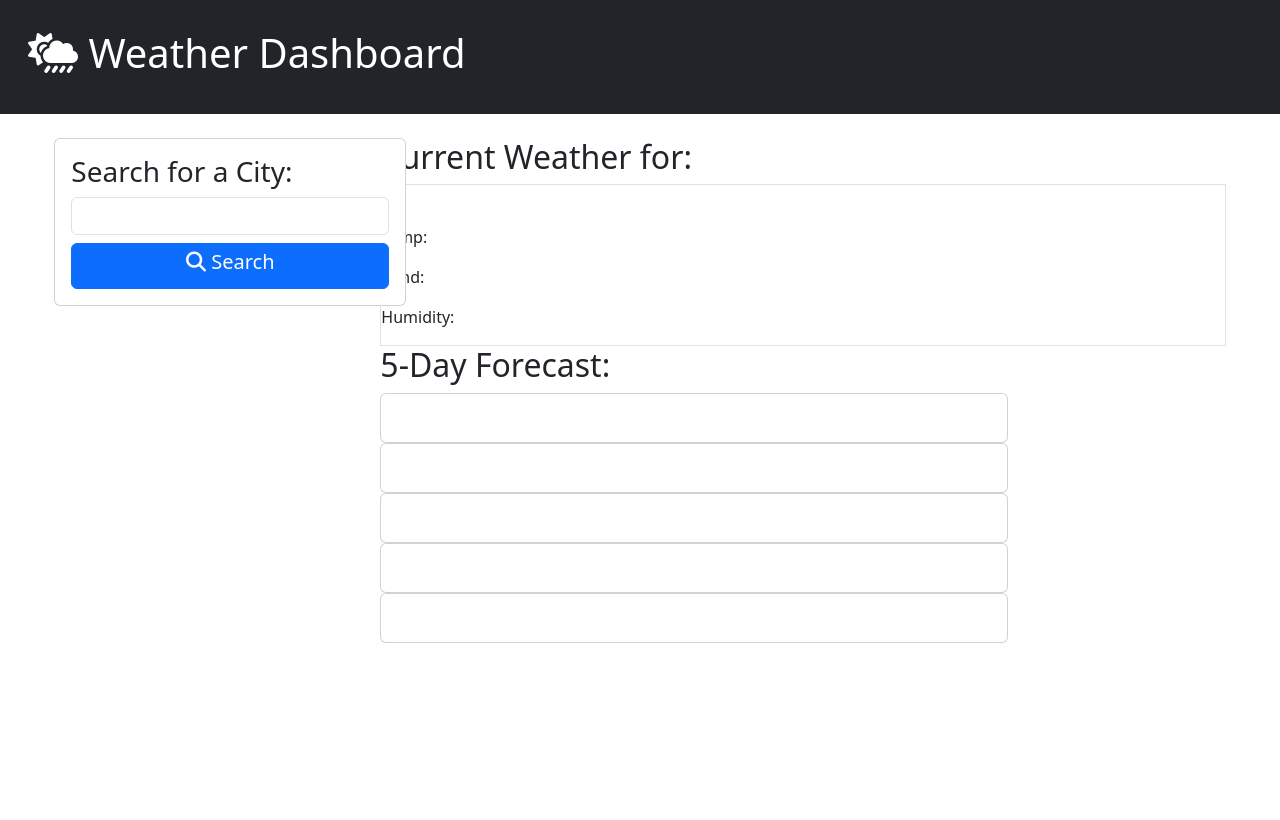
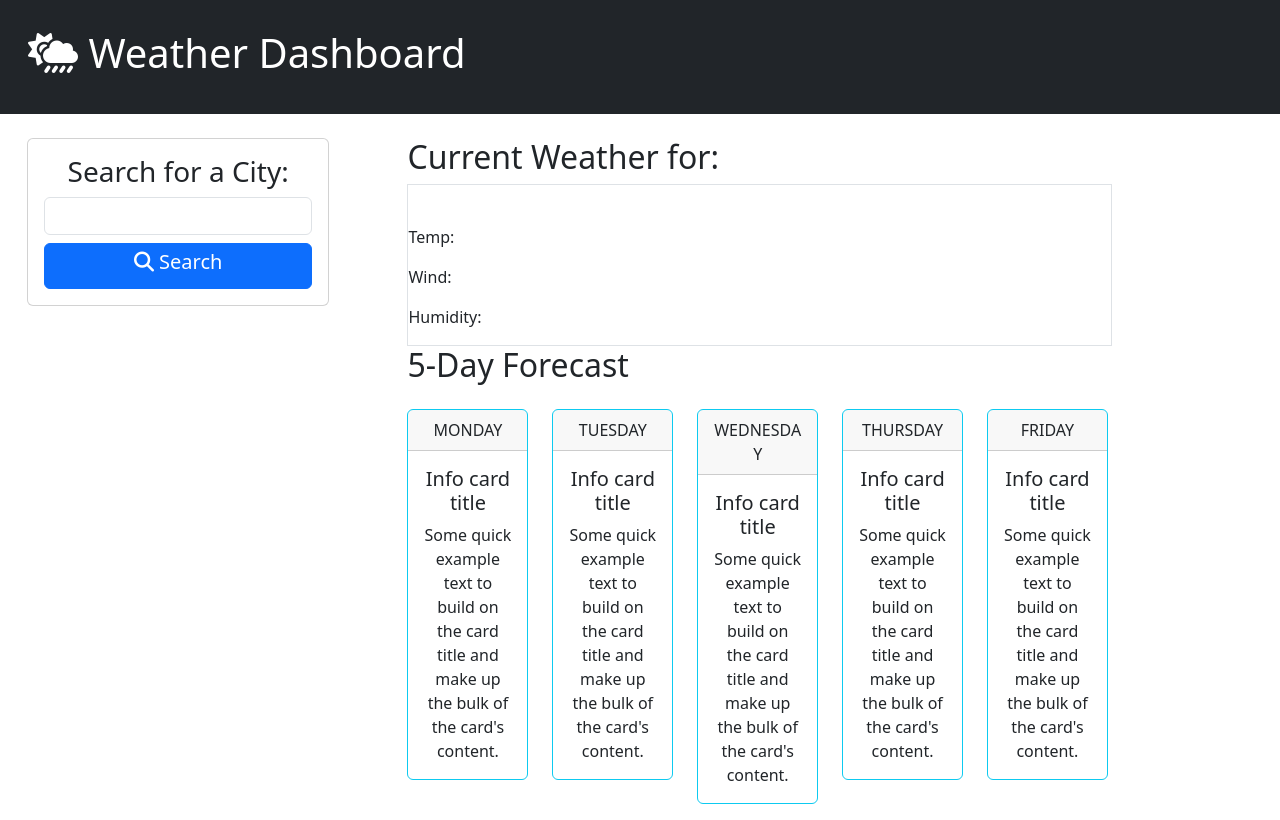
Before and after one commit to Gdebortoli/earth-wind-fire.w.api, a plain HTML site: page index.html in a window 1280 px wide. Drawn offline with nearby package versions, Linux system fonts and the light colour scheme.

Commit message:
styled page

```diff
--- a/assets/jS/script.js
+++ b/assets/jS/script.js
@@ -19,7 +19,7 @@ const futureWeather = document.querySelector('#futureWeather');
 //Search History
 let prevSearch = document.querySelector('#past-searches');
 let storedHistory = JSON.parse(localStorage.getItem('cityHistory'));
-console.log(savedHistory);
+console.log(storedHistory);
 if (!searchedHist) var searchedHist = [];
 
 // Getting coordinates to use in search for city api
@@ -49,10 +49,10 @@ var getCoordinates = function (searchParam) {
 const searchWeatherForm = function (event) {
     event.preventDefault();
     currCitySearch = cityInput.value.trim();
-    console.log(currCitySearch);
+    // console.log("currCitySearch");
     getCoordinates(currCitySearch)
     .then(function (data) {
-        curLat = data.latitude;
+        curLat = data.lattitude;
         curLong = data.longitude;
 
         window.localStorage.setItem("cityHistory", JSON.stringify(storedHistory));
@@ -60,16 +60,35 @@ const searchWeatherForm = function (event) {
     // display current weather
         currentWeatherDisplay();
     // UV index
-        uVIUrl = "https://api.openweathermap.org/data/2.5/air_pollution?lat=" + curLat + "&lon=" + curlLong + "&appid=" + apiKey + "&units=imperial";
+        uVIUrl = "https://api.openweathermap.org/data/2.5/air_pollution?lat=" + curLat + "&lon=" + curLong + "&appid=" + apiKey + "&units=imperial";
     // Display Weather forecast
-        fivedwUrl = forecastUrl = "https://api.openweathermap.org/data/2.5/forecast?lat=" + curLat + "&lon=" + curLon + "&appid=" + apiKey + "&units=imperial";
+        fivedwUrl = forecastUrl = "https://api.openweathermap.org/data/2.5/forecast?lat=" + curLat + "&lon=" + curLong + "&appid=" + apiKey + "&units=imperial";
         fiveDayWeatherDisplay();
     // add search history
         searchedHist.push(currCitySearch);
-        console.log("searchedHist");
 
-    })
+        cityInput.value = "";
+        console.log(JSON.parse(window.localStorage.getItem("cityHistory")));
+    });
+}
 
+// Search History Display fx
+
+
+
+// Current weather Display fx
+const currentWeatherDisplay = function () {
+
+}
+
+// 5 day forecast fx
+const fiveDayWeatherDisplay = function () {
+
+}
+
+
+
+document.getElementById('search-button').onclick = searchWeatherForm;
 
 
 
@@ -110,18 +129,3 @@ const searchWeatherForm = function (event) {
 //         alert("Missing Information. Please enter a city name.");
 //     }
 // };
-// Current weather Display
-const currentWeatherDisplay = function () {
-
-}
-
-// 5 day forecast
-const fiveDayWeatherDisplay = function () {
-
-}
-
-// Past Searches
-
-document.getElementById('search-button').onclick = searchWeatherForm;
-
-}
--- a/index.html
+++ b/index.html
@@ -44,15 +44,17 @@
             <!-- Search for a city -->
             <main class="row d-flex justify-content-around">
                 <!-- <div class="container justify-content-start"> -->
-                    <div class="sidebar col-4 col-md-3 col-lg-2">
-                        <div class="card" style="width: 22rem;">
+                <div class="sidebar col-md-3 grid">
+                    <div class="card g-col-4" >
                         <div class="card-body">
-                                <h3>Search for a City:</h3>
+                            <h3 class="text-center">Search for a City:</h3>
                             <form class="flex-column d-grid gap-2">
                                 <div class="form-group">
-                                            <input type="text" class="form-control" id="city-name">
+                                    <input type="text" class="form-control"
+                                        id="city-name">
                                 </div>
-                                            <button id="search-button" type="submit" class="btn btn-primary">
+                                <button id="search-button" type="submit"
+                                    class="btn btn-primary">
                                     <h5><i class="fas fa-search"></i> Search</h5>
                                 </button>
                             </form>
@@ -64,9 +66,9 @@
 
                 <!-- current city weather card -->
 
-                <div class="forecast flex-column col-6 col-md-7 col-lg-8">
+                <div class="forecast flex-column col-8 col-md-7 col-lg-8">
                     <h2>Current Weather for:</h2>
-                    <div id="present-weather" class="col-12 border bg-white">
+                    <div id="present-weather" class="col-10 border bg-white">
                         <p id="city-current"><span id="city-current"></span><span
                                 id="date-now"></span><img id="current-icon" />
                         </p>
@@ -74,32 +76,85 @@
                         <p>Wind: <span id="current-wind"></span></p>
                         <p>Humidity: <span id="current-humidity"></span></p>
                     </div>
-                    <!-- <div id="weatherfc" class="col-8 col-md-9 col-lg-10">
-         <div id="current-weather" class="card col-12 border-success">
+
+                <!-- five day forecast -->
+                <div id="forecast-weather">
+                    <h2>5-Day Forecast</h2>
+                <div class="grid text-center mt-4 ms-auto d-flex justified-content-between">
+                    <div class="row">
+                      <div class="col-2">
+                        <div id="forecast-cards" class="">
+                            <div class="forecast card border-info mb-3 g-col-1">
+                                <div class="card-header">MONDAY</div>
                                 <div class="card-body">
-              .
+                                    <h5 class="card-title">Info card title</h5>
+                                    <p class="card-text">Some quick example text to build on the
+                                        card title and make up the bulk of the card's content.</p>
                                 </div>
                             </div>
-        </div> -->
-                    <!-- <div class="col-8 col-md-9 col-lg-10">
-                <div id="current-weather" class="card">
+                            </div>
+                      </div>
+                      <div class="col-2">
+                        <div id="forecast-cards" class="">
+                            <div class="forecast card border-info mb-3 g-col-1">
+                                <div class="card-header">TUESDAY</div>
                                 <div class="card-body">
-                        <div id="city-date-icon">
-                            <span id="city-name">
-                            </span>
-                            <span id="current-icon"></span>
+                                    <h5 class="card-title">Info card title</h5>
+                                    <p class="card-text">Some quick example text to build on the
+                                        card title and make up the bulk of the card's content.</p>
                                 </div>
-                        <p class="card-text" id="current-temp"></p>
-                        <p class="card-text" id="current-humidity"></p>
-                        <p class="card-text" id="current-wind"></p>
-                        <p class="card-text" id="current-uv"></p>
-                        </ul>
                             </div>
-                </div> -->
+                            </div>
+                      </div>
+                      <div class="col-2">
+                        <div id="forecast-cards" class="">
+                            <div class="forecast card border-info mb-3 g-col-1">
+                                <div class="card-header">WEDNESDAY</div>
+                                <div class="card-body">
+                                    <h5 class="card-title">Info card title</h5>
+                                    <p class="card-text">Some quick example text to build on the
+                                        card title and make up the bulk of the card's content.</p>
+                                </div>
+                            </div>
+                            </div>
+                      </div>
+                      <div class="col-2">
+                        <div id="forecast-cards" class="">
+                            <div class="forecast card border-info mb-3 g-col-1">
+                                <div class="card-header">THURSDAY</div>
+                                <div class="card-body">
+                                    <h5 class="card-title">Info card title</h5>
+                                    <p class="card-text">Some quick example text to build on the
+                                        card title and make up the bulk of the card's content.</p>
+                                </div>
+                            </div>
+                            </div>
+                      </div>
+                      <div class="col-2">
+                        <div id="forecast-cards" class="">
+                            <div class="forecast card border-info mb-3 g-col-1">
+                                <div class="card-header">FRIDAY</div>
+                                <div class="card-body">
+                                    <h5 class="card-title">Info card title</h5>
+                                    <p class="card-text">Some quick example text to build on the
+                                        card title and make up the bulk of the card's content.</p>
+                                </div>
+                            </div>
+                            </div>
+                      </div>
+                    </div>
+                </div>
+
+
+
+
+
+
+
                     <!-- 5 Days of weather cards -->
-                    <div class="row">
+                    <!-- <div class="row">
                         <div id="forecast-weather" class="col-md-9">
-                            <h2>5-Day Forecast:</h2>
+                            <h2 class="text-center">5-Day Forecast</h2>
                             <div id="forecast-cards">
                                 <div class="card forecast">
                                     <div id="forecast1" class="card-body">
@@ -162,7 +217,7 @@
                                     </div>
                                 </div>
                             </div>
-                        </div>
+                        </div> -->
                     </div>
                 </div>
             </div>
```
Lines whose indentation alone changed are shown as unchanged.
